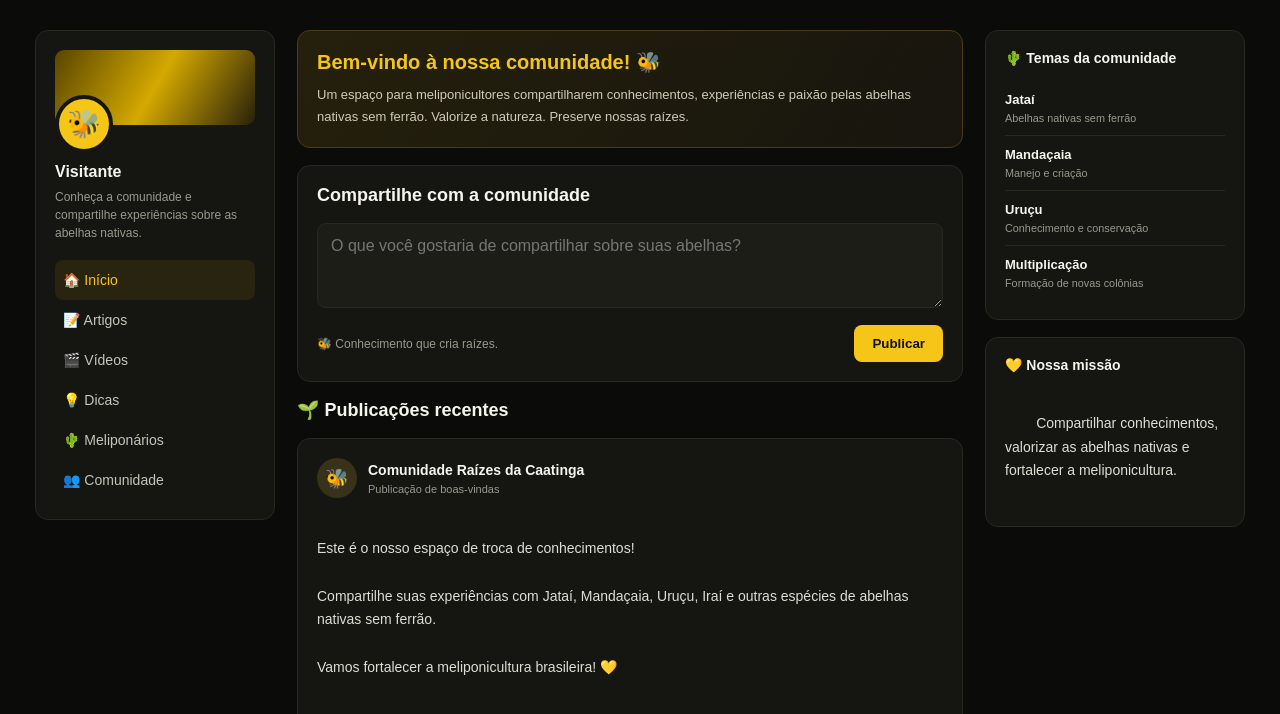
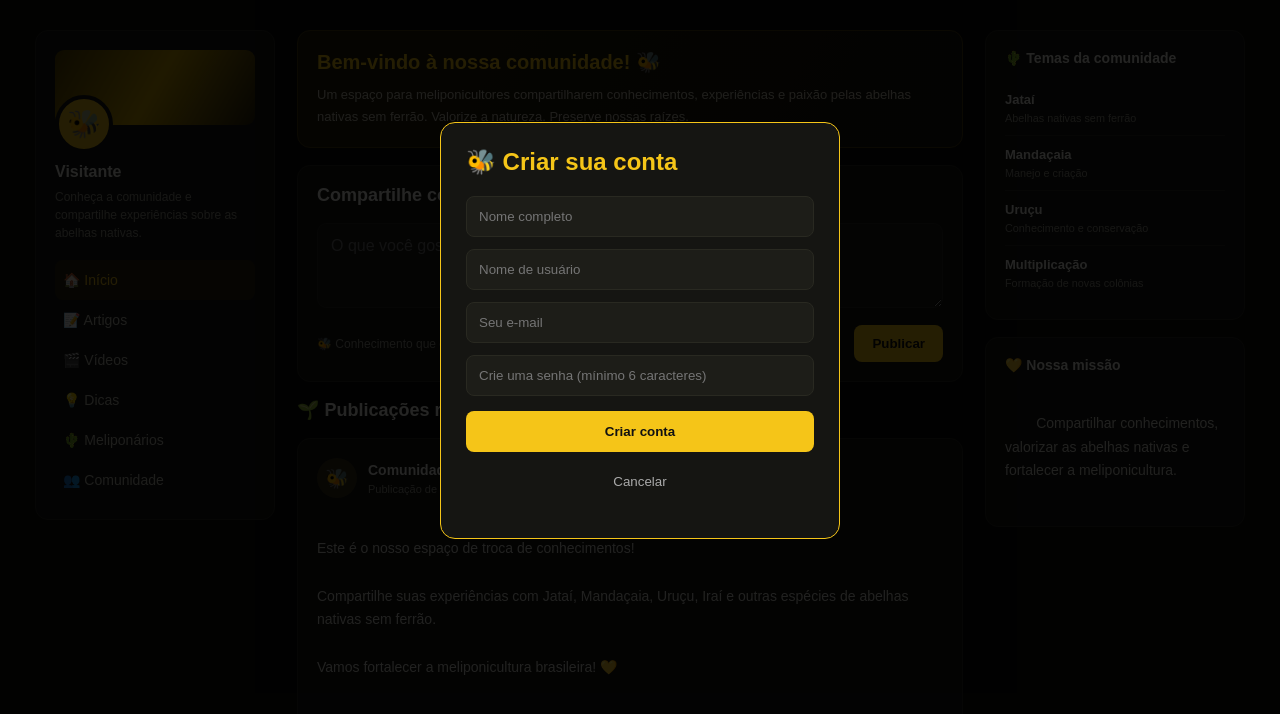
Before and after one commit to fernanda2004-lab/raizes-da-caatinga, a plain HTML site: page index.html in a window 1280 px wide. Both pictures are taken after a click on the button "Criar conta". Shown: the part 70-784 px from the top of the page. Drawn offline with nearby package versions, Linux system fonts and the light colour scheme.

Commit message:
Add user registration functions in index.html

```diff
--- a/index.html
+++ b/index.html
@@ -520,6 +520,57 @@ function publicar() {
   );
 
   console.log('Supabase conectado!');
+  function abrirCadastro() {
+  document.getElementById('modalCadastro').style.display = 'flex';
+}
+
+function fecharCadastro() {
+  document.getElementById('modalCadastro').style.display = 'none';
+}
+
+async function cadastrarUsuario() {
+  const nome = document.getElementById('cadNome').value.trim();
+  const usuario = document.getElementById('cadUsuario').value.trim();
+  const email = document.getElementById('cadEmail').value.trim();
+  const senha = document.getElementById('cadSenha').value;
+  const mensagem = document.getElementById('cadMensagem');
+
+  mensagem.style.color = '#f5c518';
+
+  if (!nome || !usuario || !email || !senha) {
+    mensagem.textContent = 'Preencha todos os campos!';
+    return;
+  }
+
+  if (senha.length < 6) {
+    mensagem.textContent = 'A senha precisa ter pelo menos 6 caracteres.';
+    return;
+  }
+
+  mensagem.textContent = 'Criando sua conta...';
+
+  const { data, error } = await supabaseClient.auth.signUp({
+    email: email,
+    password: senha,
+    options: {
+      data: {
+        full_name: nome,
+        username: usuario
+      }
+    }
+  });
+
+  if (error) {
+    mensagem.style.color = '#ff6464';
+    mensagem.textContent = error.message;
+    return;
+  }
+
+  mensagem.style.color = '#75df86';
+  mensagem.textContent = 'Cadastro realizado! Verifique seu e-mail para confirmar a conta.';
+
+  console.log('Usuário cadastrado:', data.user);
+}
 </script>
 
 
```
